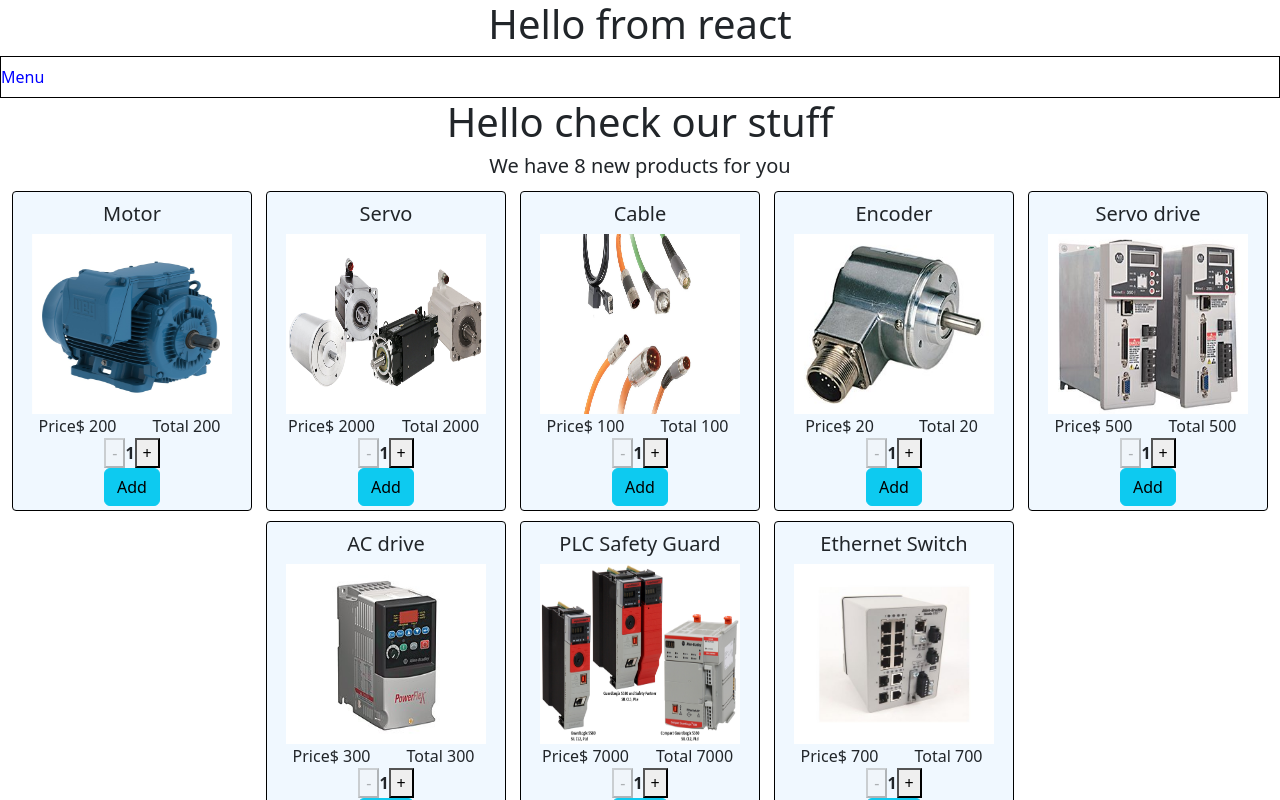
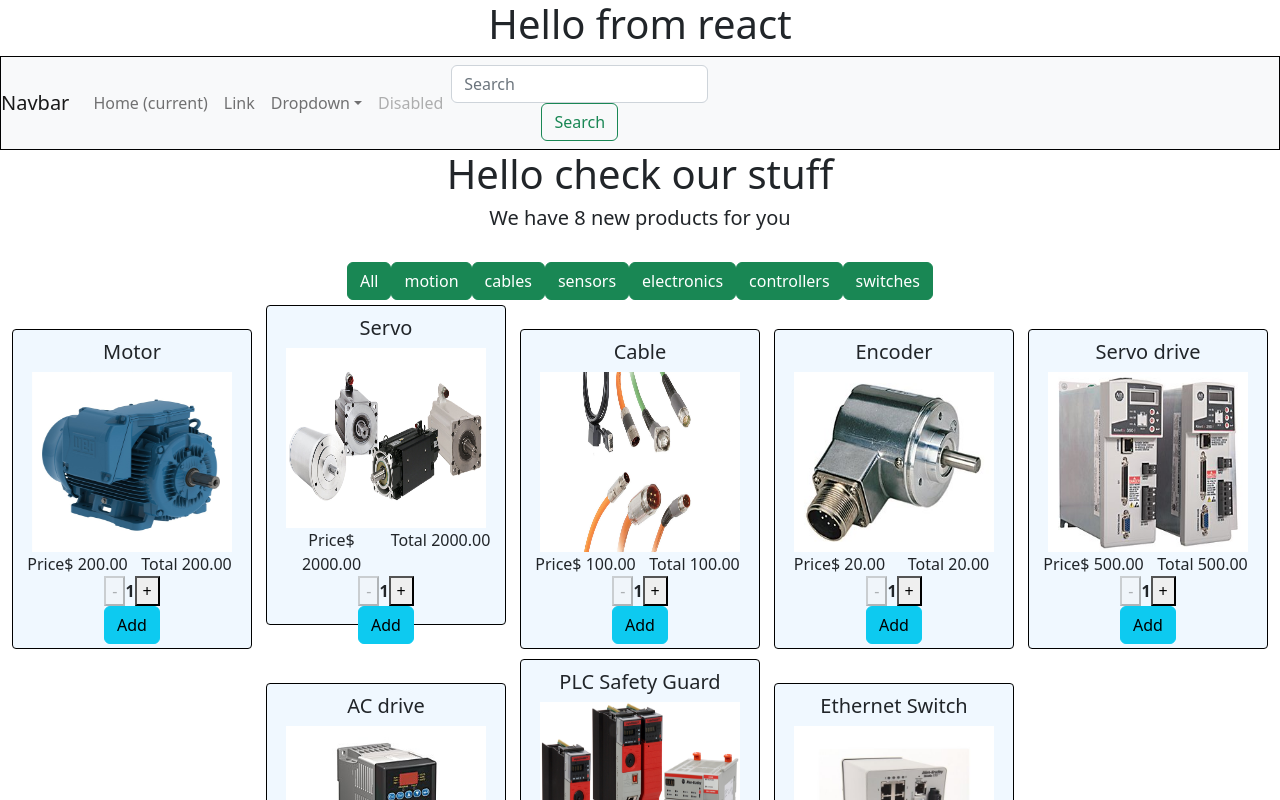
Before and after one commit to GiancarloCalette/onlinestore, a React (Create React App) app in the folder servoonline/: page / in a window 1280 px wide. Shown: the top 800 px of the page. Built offline with nearby package versions, Linux system fonts and the light colour scheme.

Commit message:
Final Report

```diff
--- a/servoonline/src/components/navbar.jsx
+++ b/servoonline/src/components/navbar.jsx
@@ -1,7 +1,81 @@
 import "./navbar.css";
-function Navbar(){
-    return(
-        <div className="navbar">Menu</div>
-    );
+function Navbar() {
+  return (
+    <nav className="navbar navbar-expand-lg navbar-light bg-light">
+      <a className="navbar-brand" href="#">
+        Navbar
+      </a>
+      <button
+        className="navbar-toggler"
+        type="button"
+        data-toggle="collapse"
+        data-target="#navbarSupportedContent"
+        aria-controls="navbarSupportedContent"
+        aria-expanded="false"
+        aria-label="Toggle navigation"
+      >
+        <span className="navbar-toggler-icon"></span>
+      </button>
+
+      <div className="collapse navbar-collapse" id="navbarSupportedContent">
+        <ul className="navbar-nav mr-auto">
+          <li className="nav-item active">
+            <a className="nav-link" href="#">
+              Home <span className="sr-only">(current)</span>
+            </a>
+          </li>
+          <li className="nav-item">
+            <a className="nav-link" href="#">
+              Link
+            </a>
+          </li>
+          <li className="nav-item dropdown">
+            <a
+              className="nav-link dropdown-toggle"
+              href="#"
+              id="navbarDropdown"
+              role="button"
+              data-toggle="dropdown"
+              aria-haspopup="true"
+              aria-expanded="false"
+            >
+              Dropdown
+            </a>
+            <div className="dropdown-menu" aria-labelledby="navbarDropdown">
+              <a className="dropdown-item" href="#">
+                Action
+              </a>
+              <a className="dropdown-item" href="#">
+                Another action
+              </a>
+              <div className="dropdown-divider"></div>
+              <a className="dropdown-item" href="#">
+                Something else here
+              </a>
+            </div>
+          </li>
+          <li className="nav-item">
+            <a className="nav-link disabled" href="#">
+              Disabled
+            </a>
+          </li>
+        </ul>
+        <form className="form-inline my-2 my-lg-0">
+          <input
+            className="form-control mr-sm-2"
+            type="search"
+            placeholder="Search"
+            aria-label="Search"
+          />
+          <button
+            className="btn btn-outline-success my-2 my-sm-0"
+            type="submit"
+          >
+            Search
+          </button>
+        </form>
+      </div>
+    </nav>
+  );
 }
 export default Navbar;
--- a/servoonline/src/components/product.css
+++ b/servoonline/src/components/product.css
@@ -22,3 +22,11 @@
     width: 200px;
     height: 180px;
 }
+
+@media (max-width: 400px) {
+    .product{
+        width: 85%;
+        margin-left: 2%;
+        height: auto;
+    }
+}
--- a/servoonline/src/components/product.jsx
+++ b/servoonline/src/components/product.jsx
@@ -1,20 +1,29 @@
 import "./product.css";
 import QuantityPicker from "./quantityPicker";
-import { useEffect } from "react";
+import { useEffect, useState } from "react";
 
 function Product(props){
+    const[quantity, setQuantity] = useState(1);
     useEffect(function(){
         console.log("Hey I'm a product");
     },[]);
+    function onQuantityChange(qty){
+        console.log("New value: " + qty);
+        setQuantity(qty);
+    }
+    function getTotal(){
+        let total = props.data.price * quantity;
+        return total.toFixed(2);
+    }
     return(
         <div className="product">
             <h5>{props.data.title}</h5>
             <img src={"/img/" + props.data.image} alt=""/>
             <div className="prices">
-                <label>Price$ {props.data.price}</label>
-                <label>Total {props.data.price}</label>
+                <label>Price$ {props.data.price.toFixed(2)}</label>
+                <label>Total {getTotal()}</label>
             </div>
-            <QuantityPicker></QuantityPicker>
+            <QuantityPicker onChange={onQuantityChange}></QuantityPicker>
             <button type="button" className="btn btn-info">Add</button>
         </div>
     );
--- a/servoonline/src/components/quantityPicker.jsx
+++ b/servoonline/src/components/quantityPicker.jsx
@@ -1,16 +1,18 @@
 import "./quantityPicker.css";
 import { useState } from "react";
 
-function QuantityPicker(){
+function QuantityPicker(props){
     let [quantity, setQuantity] = useState(1);
     function decrease(){
         if (quantity === 1) return;
         let val = quantity - 1;
         setQuantity(val);
+        props.onChange(val);
     }
     function increase(){
         let val = quantity + 1;
         setQuantity(val);
+        props.onChange(val);
     }
     return (
         <div className="qt-picker">
--- a/servoonline/src/dataServices/dataService.js
+++ b/servoonline/src/dataServices/dataService.js
@@ -1,7 +1,7 @@
 var catalog = [
     {
         "title":"Motor",
-        "category":"engineering",
+        "category":"motion",
         "price":200,
         "image":"motor.jpg",
         "_id":"1",
@@ -9,7 +9,7 @@ var catalog = [
 
     {
         "title":"Servo",
-        "category":"engineering",
+        "category":"motion",
         "price":2000,
         "image":"servo.jpg",
         "_id":"2",
@@ -17,7 +17,7 @@ var catalog = [
 
     {
         "title":"Cable",
-        "category":"engineering",
+        "category":"cables",
         "price":100,
         "image":"servo-cable.jpg",
         "_id":"3",
@@ -25,7 +25,7 @@ var catalog = [
 
     {
         "title":"Encoder",
-        "category":"engineering",
+        "category":"sensors",
         "price":20,
         "image":"encoder.jpg",
         "_id":"4",
@@ -33,7 +33,7 @@ var catalog = [
 
     {
         "title":"Servo drive",
-        "category":"engineering",
+        "category":"electronics",
         "price":500,
         "image":"servo-drive.jpg",
         "_id":"5",
@@ -41,7 +41,7 @@ var catalog = [
 
     {
         "title":"AC drive",
-        "category":"engineering",
+        "category":"electronics",
         "price":300,
         "image":"ac-drive.jpg",
         "_id":"6",
@@ -49,7 +49,7 @@ var catalog = [
 
     {
         "title":"PLC Safety Guard",
-        "category":"engineering",
+        "category":"controllers",
         "price":7000,
         "image":"plc-safety.jpg",
         "_id":"7",
@@ -57,7 +57,7 @@ var catalog = [
 
     {
         "title":"Ethernet Switch",
-        "category":"engineering",
+        "category":"switches",
         "price":700,
         "image":"ethernet-switch.jpg",
         "_id":"8",
--- a/servoonline/src/pages/catalog.jsx
+++ b/servoonline/src/pages/catalog.jsx
@@ -6,6 +6,8 @@ import { Button } from "bootstrap";
 
 function Catalog(){
     const[products,setProducts] = useState([]);
+    const[category, setCategory] = useState([]);
+    const[prodsToDisplay, setProdsToDisplay] = useState([]);
     useEffect(function(){
         loadCatalog();
     }, []);
@@ -14,13 +16,34 @@ function Catalog(){
         let prods = service.getProducts();
         console.log(prods);
         setProducts(prods);
+        let cats=["motion","cables","sensors","electronics","controllers","switches"];
+        setCategory(cats);
+        setProdsToDisplay(prods);
+    }
+    function filter(category){
+        console.log(category);
+        let list = [];
+        for(let i=0; i<products.length; i++){
+            let prod = products[i];
+            if(prod.category === category){
+                list.push(prod);
+            }
+            setProdsToDisplay(list);
+        }
+    }
+    function clearFilter(){
+        setProdsToDisplay(products);
     }
     return(
         <div className="catolog">
             <h1>Hello check our stuff</h1>
             <h5>We have {products.length} new products for you</h5>
-            {products.map((p) => (
-                <Product data = {p}></Product>
+            <br></br>
+            <button onClick={clearFilter} className="btn btn-success btn-filter">All</button>
+            {category.map((c) => <button key = {c} onClick={()=>filter(c)}className="btn btn-success btn-filter">{c}</button>)}
+            <br></br>
+            {prodsToDisplay.map((p) => (
+                <Product key={p._id} data = {p}></Product>
             ))}
         </div>
     );
```
